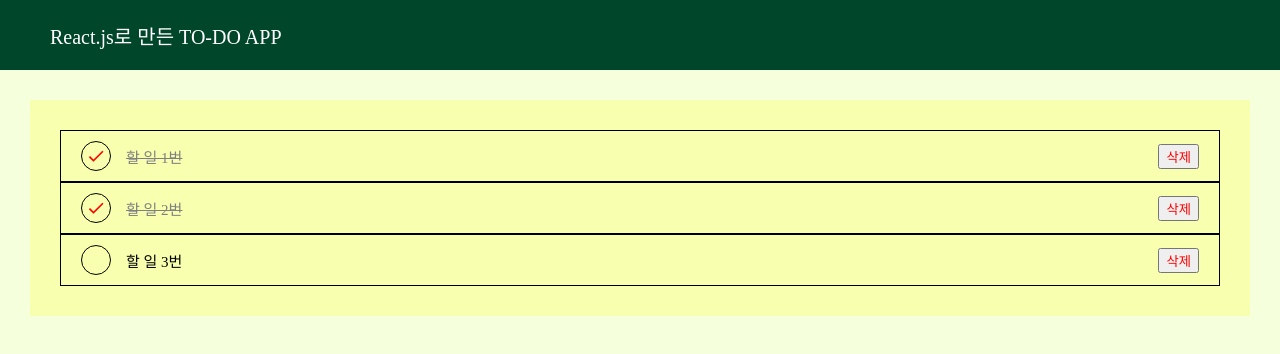
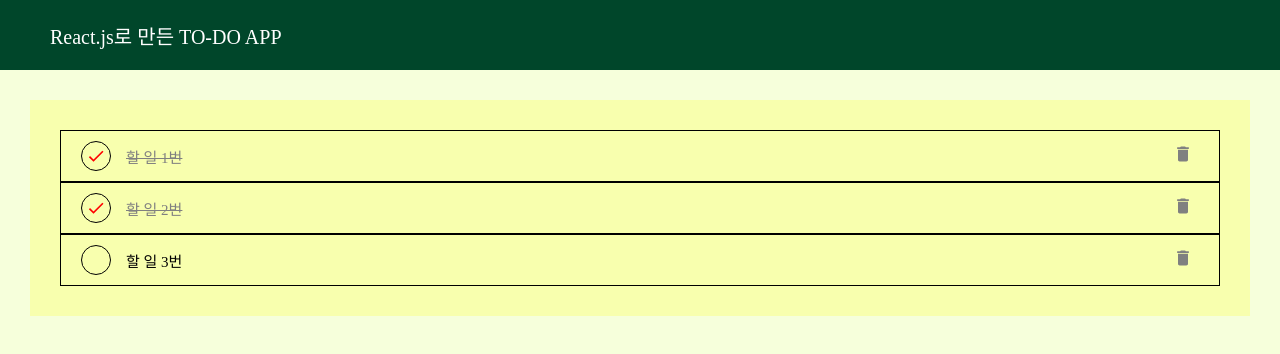
Before and after one commit to chorom-ham/react-todo-1886px, a React (Create React App) app: page / in a window 1280 px wide. Shown: the top 354 px of the page. Built offline with nearby package versions, Linux system fonts and the light colour scheme.

Commit message:
make delete button

```diff
--- a/src/components/todo/Item.js
+++ b/src/components/todo/Item.js
@@ -1,5 +1,6 @@
+import React from "react";
 import styled, { css } from "styled-components";
-import { MdCheck } from "react-icons/md";
+import { MdCheck, MdDelete } from "react-icons/md";
 // 각 할 일에 대한 정보
 
 // Hint: props로 id, text, onClick 등 (자유)
@@ -8,7 +9,9 @@ export default function Item({ id, done, text }) {
     <TodoItem>
       <CheckCircle done={done}>{done && <MdCheck />}</CheckCircle>
       <Text done={done}>{text}</Text>
-      <DeleteButton>삭제</DeleteButton>
+      <DeleteButton>
+        <MdDelete />
+      </DeleteButton>
     </TodoItem>
   );
 }
@@ -47,6 +50,17 @@ const Text = styled.div`
 `;
 
 const DeleteButton = styled.button`
-  color: red;
+  outline: none;
+  border: none;
+  background-color: transparent;
+  color: gray;
+  font-size: 20px;
+  cursor: pointer;
+  align-items: center;
+  justify-content: center;
   margin-right: 10px;
+
+  &:hover {
+    color: #81f7d8;
+  }
 `;
```
